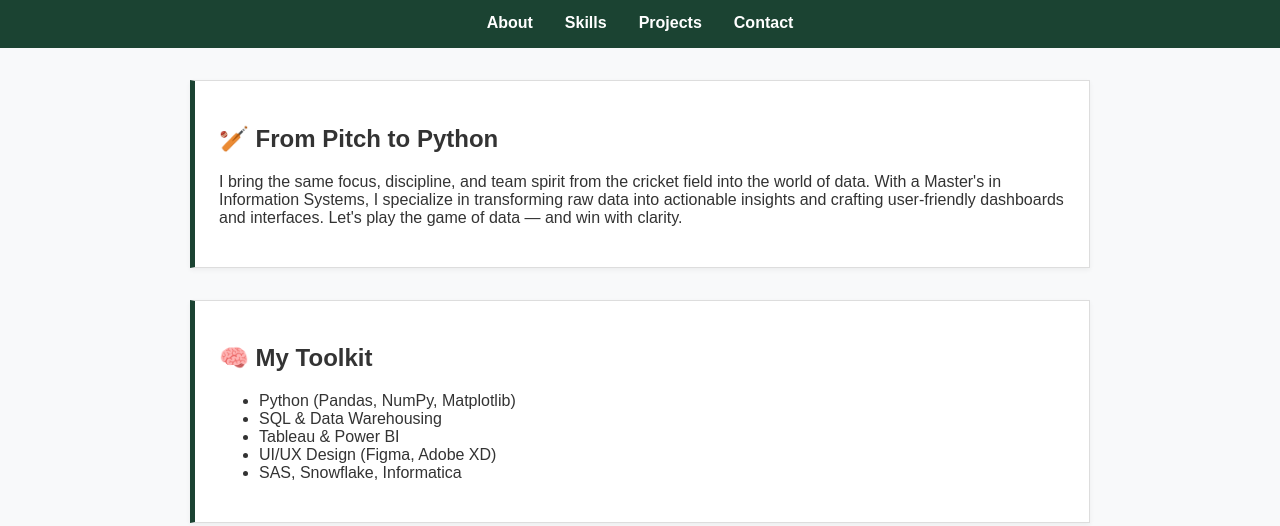
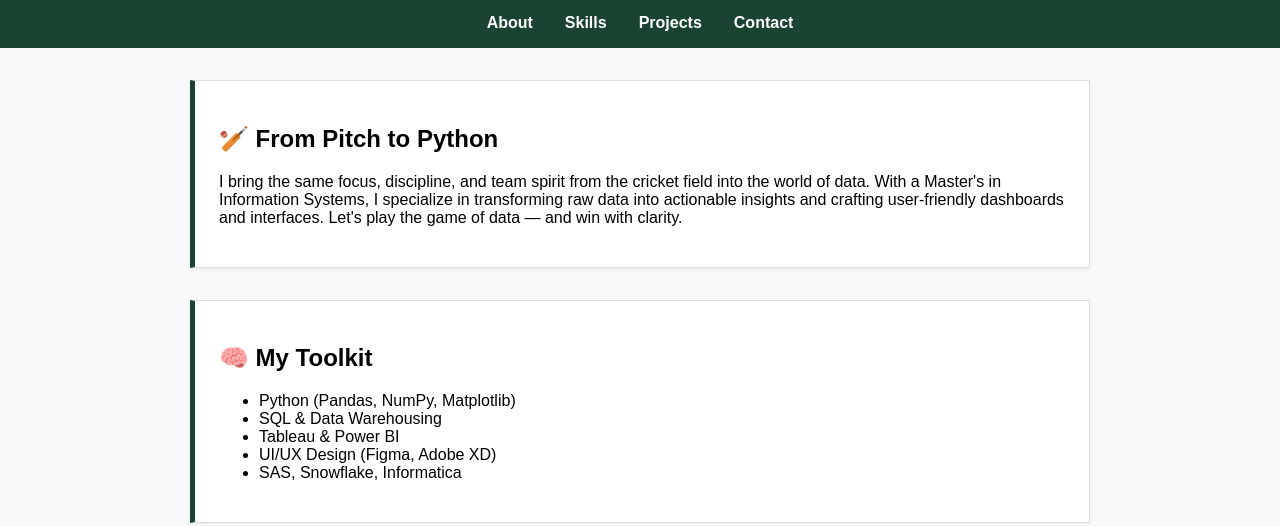
Before and after one commit to Mohith-Prasanna-07/Mohith-s-Portfolio, a plain HTML site: page index.html in a window 1280 px wide. Shown: the part 283-809 px from the top of the page. Drawn offline with Linux system fonts and the light colour scheme.

Commit message:
Update index.html

```diff
--- a/index.html
+++ b/index.html
@@ -9,7 +9,7 @@
       margin: 0;
       font-family: Arial, sans-serif;
       background-color: #f8f9fa;
-      color: #333;
+      color: Black;
     }
     header {
       background: url('https://images.unsplash.com/photo-1607989561100-474fa2cbe127?ixlib=rb-4.0.3&auto=format&fit=crop&w=1950&q=80') center/cover;
```
